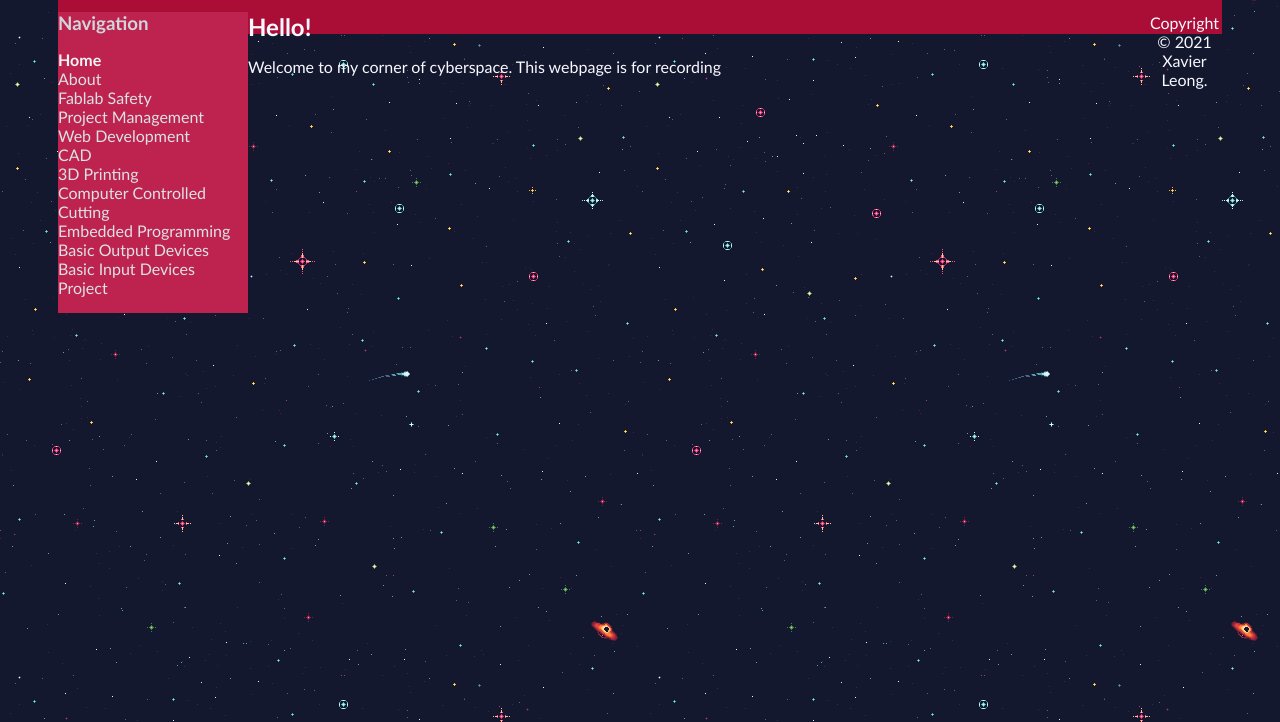
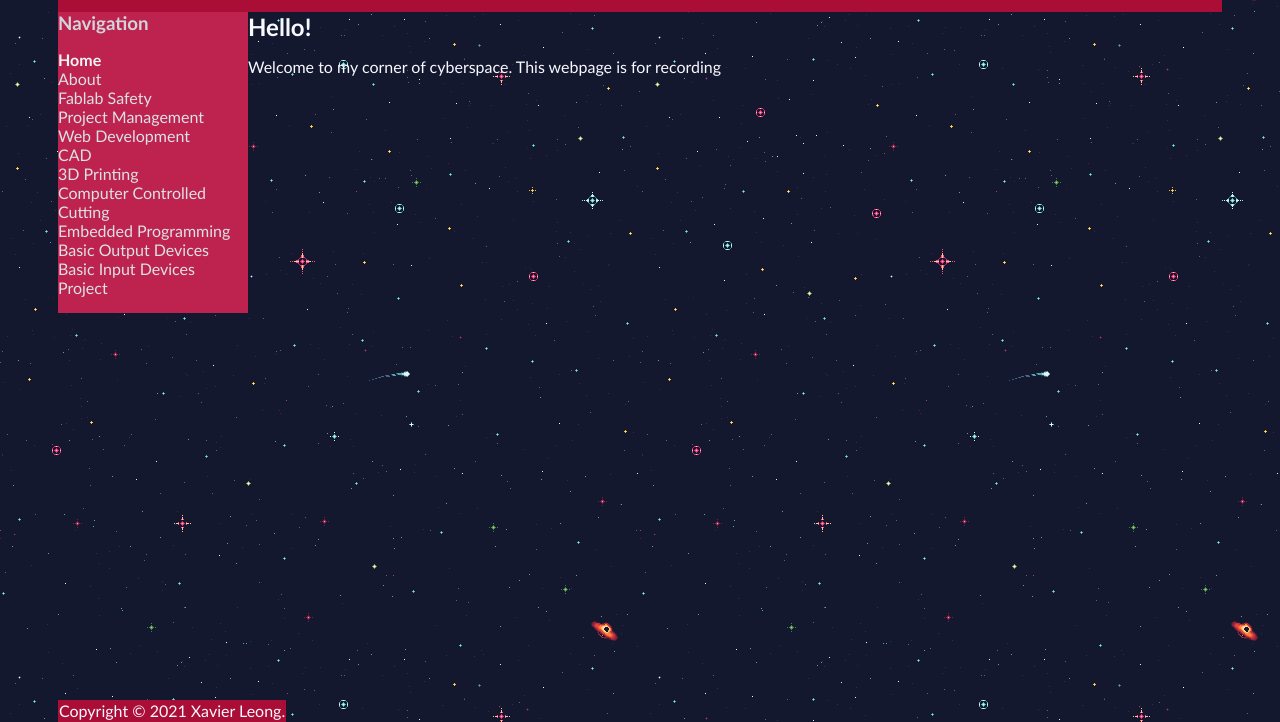
Before and after one commit to vxidbvx/ep1000, a plain HTML site: page index.html in a window 1280 px wide. Shown: the part 78-800 px from the top of the page. Drawn offline with Linux system fonts and the light colour scheme.

Commit message:
Update Webpage_style.css

```diff
--- a/Webpage_style.css
+++ b/Webpage_style.css
@@ -59,7 +59,7 @@ img {
 	margin-left:0px;
 }
 #footer{
-	position: center;
+	position: fixed;
 	bottom: 0;
 	width: auto;
 	height: 20px;
```
